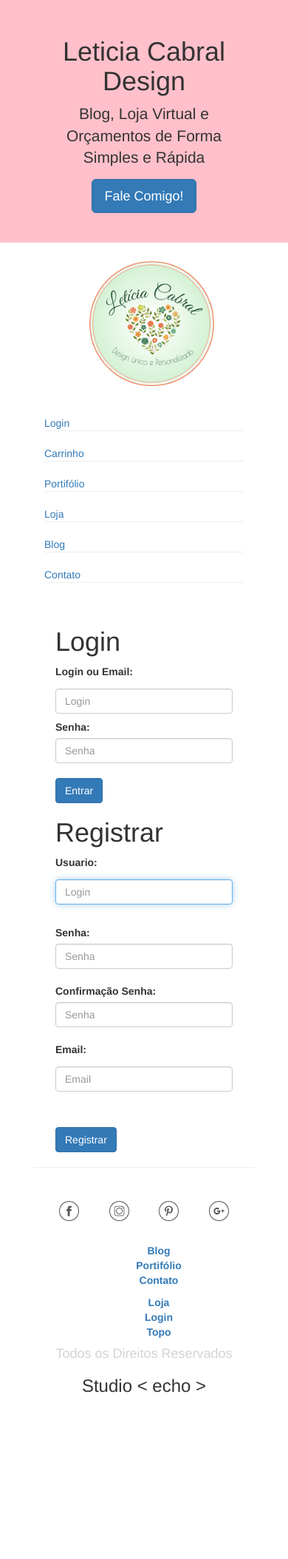
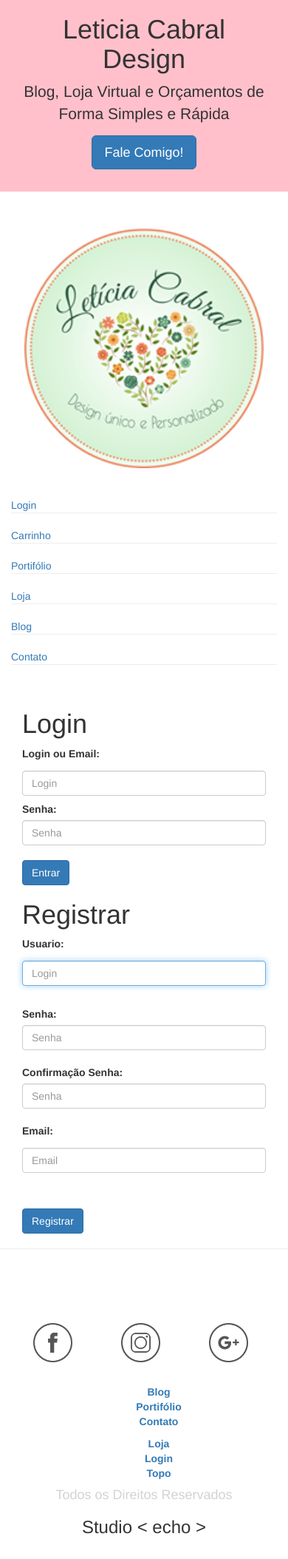
Before and after one commit to BibicoBolado/shop, a Django app: page /usuario/ in a window 390 px wide. Shown: the whole page at 74% size. Before the commit the page ends 1883 px from the top, so only its background shows below. Run offline with Django 3.2, Linux system fonts and the light colour scheme; parts of the project's set-up code (start-up, migrations or seed data) failed here and were passed over; some libraries are stand-ins or nearby versions.

Commit message:
requirements

```diff
--- a/core/static/core/css.css
+++ b/core/static/core/css.css
@@ -1,4 +1,12 @@
-.my-image{
+.jumbotron{ /*banner superior do site*/
+    background-color: transparent;
+    padding-bottom: 10px;
+}
+
+#header{/*banner superior do site*/
+    background-color:pink;
+}
+.my-image{ /*Logo na coluna lateral*/
     padding-top: 25px;
     padding-left: 20px;
     width: 70%;
@@ -6,6 +14,13 @@
     text-align: right;
 
 }
+
+.container-index{ /*toda lateral do site ta aqui*/
+    padding-top: 0px;
+    padding-left: 60px;
+    padding-right: 60px;
+}
+
 
 .column {
     float: left;
@@ -78,18 +93,9 @@ hr{
     padding-top: 0px;
     margin-top: 0px;
 }
-.container-index{
-    padding-top: 0px;
-    padding-left: 60px;
-    padding-right: 60px;
-}
-.jumbotron{
-    background-color: transparent;
-    padding-bottom: 10px;
-}
-#header{
-    background-color:pink;
-}
+
+
+
 
 
 
@@ -133,7 +139,7 @@ input[type=text] {
 }
 
 .col-3{
-    width: 25%;
+    width: 33%;
     float: left;
     padding-bottom: 30px;
 }
@@ -155,9 +161,6 @@ hrv{
     width:          1px;
 }
 
-#container-index::before{
-    padding:0px;
-}
 
 
 
@@ -234,6 +237,27 @@ hrv{
 
 @media screen and (max-width:700px) {
 
+    .container-index{
+        padding-top: 0px;
+        padding-left: 15px;
+        padding-right: 15px;
+    }
+
+    .my-image{
+        padding: 0px;
+        padding-top: 50px;
+        width: 90%;
+    }
+
+    .jumbotron{
+        padding: 0px;
+    }
+
+    .col-3{
+        padding: 30px;
+
+    }
+
     .columncatalog {
         width: 100%;
     }
--- a/core/templates/base.html
+++ b/core/templates/base.html
@@ -79,6 +79,7 @@
 <div class="container-fluid container-index" id='footer'>
         <div class="row">
                 <hr>
+
                 <div class="col-sm-4">
                         <div class="col-3">
                                 <a href="{% url 'core:index' %}"><img class="my-image" src="{% static 'img/fb2.png' %}"></a>
@@ -87,10 +88,7 @@
                                 <a href="{% url 'core:index' %}"><img class="my-image" src="{% static 'img/inst.png' %}"></a>
                          </div>
                         <div class="col-3">
-                                <a href="{% url 'core:index' %}"><img class="my-image" src="{% static 'img/pint.png' %}"></a>
-                        </div>
-                        <div class="col-3">
-                                <a href="{% url 'core:index' %}"><img class="my-image" src="{% static 'img/google.png' %}"></a>
+                                <img class="my-image" src="{% static 'img/google.png' %}"></a>
                         </div>
 
                 </div>
@@ -120,7 +118,6 @@
 
                         </div>
 
-
                 </div>
                 <div class="col-sm-4 echo text-center">
                         <h4 class="echo-h3">
@@ -130,7 +127,7 @@
 
                 </div>
         </div>
-    </div>
+</div>
     <br>
 
 
--- a/requirements.txt
+++ b/requirements.txt
@@ -1,10 +1,10 @@
 dj-database-url==0.4.1
-Django==1.10
+Django==2.1.1
 gunicorn==19.4.5
 psycopg2==2.6.1
 model-mommy==1.2.6
 whitenoise==3.2
-django-widget-tweaks==1.4.1
+django-widget-tweaks
 pagseguro==0.3.4
 django-paypal==0.3.3
 Pillow==5.2.0
```
Also changed, not shown: db.sqlite3.
